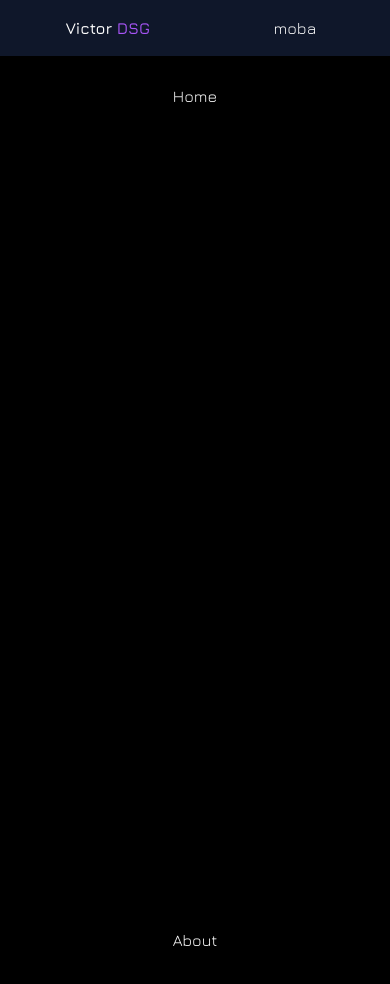
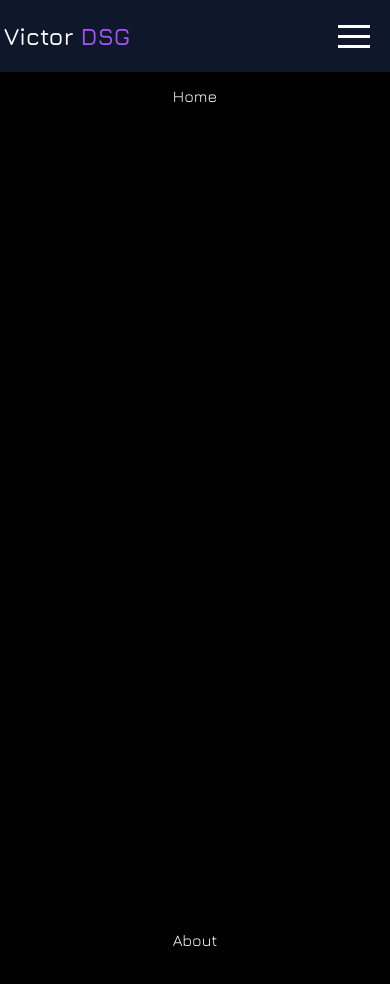
Before and after one commit to VictorDSGW/Victor-DSG-Website, a Next.js app: page / in a window 390 px wide. Shown: the top 984 px of the page. Built offline with nearby package versions, Linux system fonts and the light colour scheme.

Commit message:
Mobile Menu

```diff
--- a/package.json
+++ b/package.json
@@ -12,6 +12,7 @@
     "@radix-ui/react-slot": "^1.1.1",
     "class-variance-authority": "^0.7.1",
     "clsx": "^2.1.1",
+    "hamburger-react": "^2.5.2",
     "lucide-react": "^0.469.0",
     "next": "15.1.3",
     "react": "^19.0.0",
--- a/src/app/layout/Header.tsx
+++ b/src/app/layout/Header.tsx
@@ -2,16 +2,21 @@ import Navbar from "@/components/navgation/Navbar";
 import { Button } from "@/components/ui/button";
 import { useScrollSpy } from "@/components/navgation/ScrollSpy";
 import Link from "next/link";
+import MobileMenu from "@/components/navgation/MobileMenu";
+import { useState } from "react";
+import Hamburger from "hamburger-react";
 
 export default function Header() {
+    const [menuOpen, setMenuOpen] = useState(false);
+
     const sectionIds = ["contact"];
     const activeSection = useScrollSpy(sectionIds);
 
     return (
-        <header className="fixed top-0 left-0 w-screen md:h-[var(--navbar-height)] flex flex-row justify-items-center bg-slate-900 pl-1 pr-3 py-3 xl:py10 2xl:py-16">
-            <div className="container mx-auto flex justify-around lg:justify-between">
+        <header className="fixed top-0 left-0 w-screen md:h-[var(--navbar-height)] flex flex-row bg-slate-900 pl-1 pr-3 py-3 xl:py10 2xl:py-16">
+            <div className="container mx-auto flex justify-between lg:justify-between">
                 <Link href="/" className="flex items-center">
-                    <h1 className="text-base md:text-2xl lg:text-3xl 2xl:text-4xl font-semibold xl:font-bold 2xl:font-extrabold">Victor
+                    <h1 className="text-2xl md:text-3xl lg:text-4xl 2xl:text-5xl font-semibold xl:font-bold 2xl:font-extrabold">Victor
                         <span className="text-purple-500"> DSG</span>
                     </h1>
                 </Link>
@@ -31,7 +36,10 @@ export default function Header() {
                     ))}
                 </div>
 
-                <div className="lg:hidden flex items-center">moba</div>
+                <div className="lg:hidden flex items-center">
+                    <Hamburger toggled={menuOpen} toggle={setMenuOpen} />
+                    <MobileMenu menuOpen={menuOpen} setMenuOpen={setMenuOpen} />
+                </div>
             </div>
         </header>
     );
--- /dev/null
+++ b/src/components/navgation/MobileMenu.tsx
@@ -0,0 +1,41 @@
+import React from 'react'
+import { useScrollSpy } from './ScrollSpy';
+
+export default function MobileMenu({
+   menuOpen,
+   setMenuOpen }: {
+    menuOpen: boolean;
+    setMenuOpen: (open: boolean) => void;
+   }) {
+  const sectionIds = ["home", "about", "skills", "projects", "certificates", "contact"];
+  const activeSection = useScrollSpy(sectionIds);
+
+  return (
+    <div
+     className={`fixed flex flex-col justify-center items-center z-10 top-16 right-0 h-full w-full pb-32 bg-white text-black transition-transform duration-300 transform ${
+      menuOpen ? 'translate-x-0' : 'translate-x-full'
+      }`}>
+          <ul
+           className="flex flex-col gap-7 md:gap-9 w-full justify-center items-center"
+          >
+            {sectionIds.map((id, index) => (
+                <li
+                 key={id}
+                 className={`transition hover:scale-110 duration-300 flex justify-center items-center w-3/5 h-12 sm:h-16 sm:text-xl sm:font-semibold md:h-20 md:text-3xl md:font-bold`}
+                >
+                    <a
+                     href={`#${id}`}
+                     onClick={() => setMenuOpen(false)}
+                     className={`
+                      flex justify-center items-center bg-violet-500 w-full h-full
+                      ${activeSection === id ? "transition ease-in-out delay-50 text-slate-100 border-b-2 border-b-violet-600" : ""}
+                      ${index === 0 ? 'rounded-t-3xl' : index === sectionIds.length -1 ? 'rounded-b-3xl' : '' }`}
+                    >
+                      {id.charAt(0).toUpperCase() + id.slice(1)}
+                    </a>
+                </li>
+              ))}
+          </ul>
+    </div>
+  )
+}
```
Also changed, not shown: 1 other file (tests, documents, lock files or other folders).
